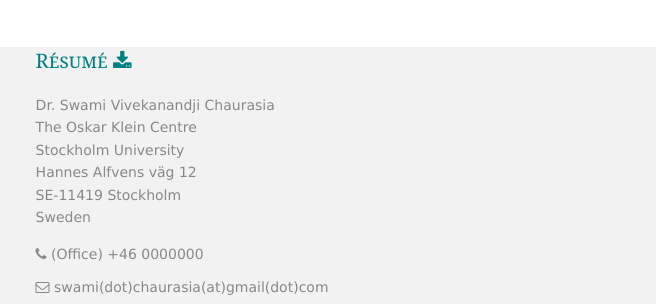
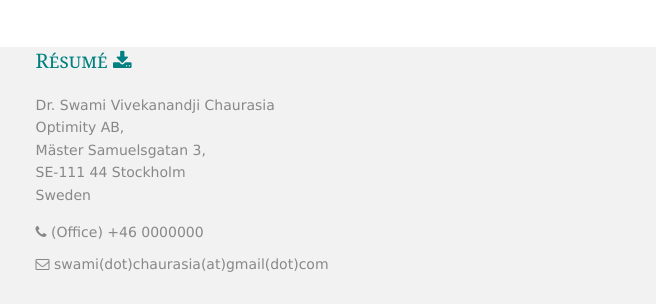
Before and after one commit to VivCh14/VivCh14.github.io, a plain HTML site: page index.html in a window 1280 px wide. Shown: the part 128-432 px from the top of the page, 624-1280 px from the left. Drawn offline with Linux system fonts and the light colour scheme.

Commit message:
Update index.html

```diff
--- a/index.html
+++ b/index.html
@@ -87,10 +87,9 @@ Licence URI: https://www.os-templates.com/template-terms
     <article><h6 class="heading"><a href="resources/swami-vivekanandji-chaurasia.pdf" download="svc_CV.pdf">Résumé <span class="fa fa-download"></span></a></h6>
     <address class="btmspace-15">
     Dr. Swami Vivekanandji Chaurasia<br>
-    The Oskar Klein Centre<br>
-    Stockholm University<br>
-    Hannes Alfvens väg 12<br>
-    SE-11419 Stockholm<br>
+    Optimity AB,<br>
+    Mäster Samuelsgatan 3,<br>
+    SE-111 44 Stockholm<br>
     Sweden
     </address>
     <ul class="nospace">
```
